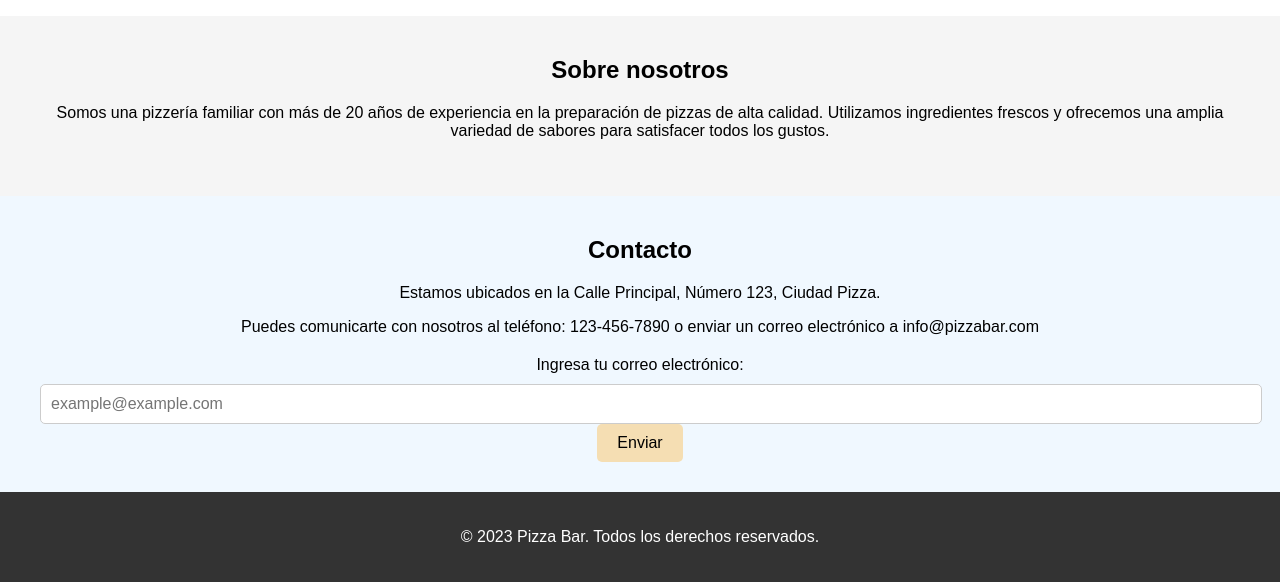
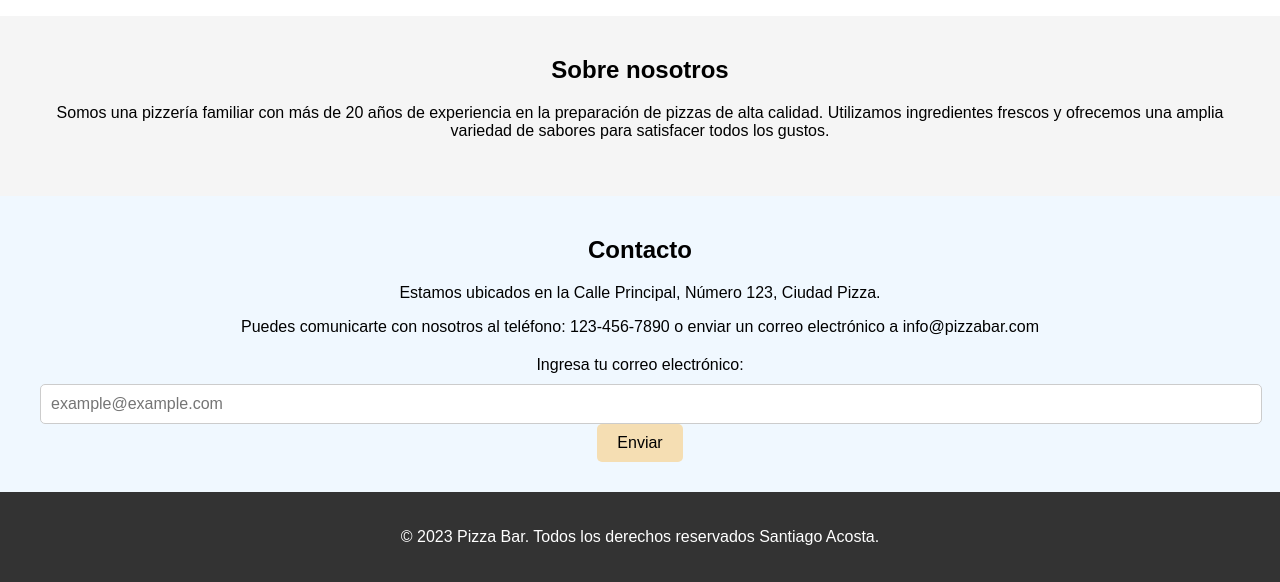
Before and after one commit to AcostaSantiago/ProyectoPizzer-a, a plain HTML site: page index.html in a window 1280 px wide. Shown: the part 1208-1790 px from the top of the page. Drawn offline with Linux system fonts and the light colour scheme; a script that the page names is missing.

Commit message:
Segundo Commit

```diff
--- a/index.html
+++ b/index.html
@@ -73,7 +73,7 @@
     </section>
 
     <footer>
-        <p>&copy; 2023 Pizza Bar. Todos los derechos reservados.</p>
+        <p>&copy; 2023 Pizza Bar. Todos los derechos reservados Santiago Acosta.</p>
     </footer>
 
     <script src="script.js"></script>
```
